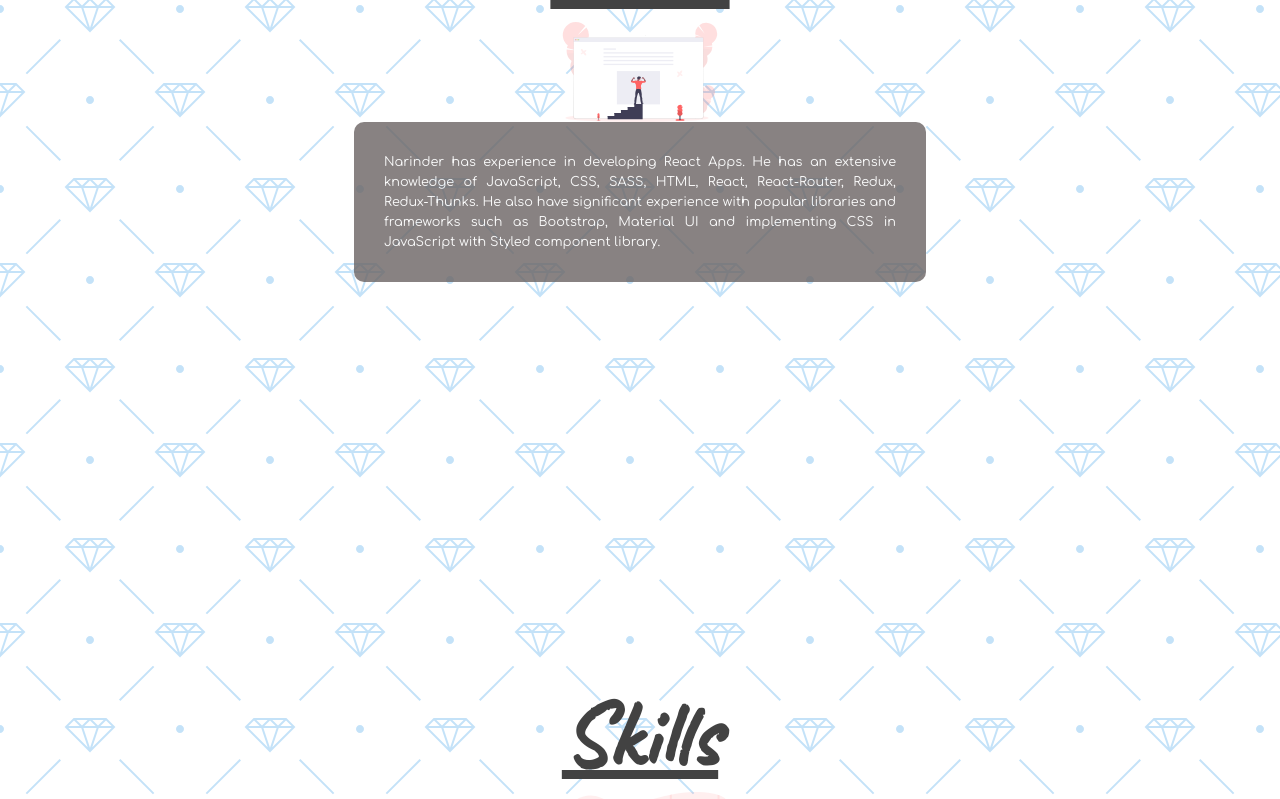
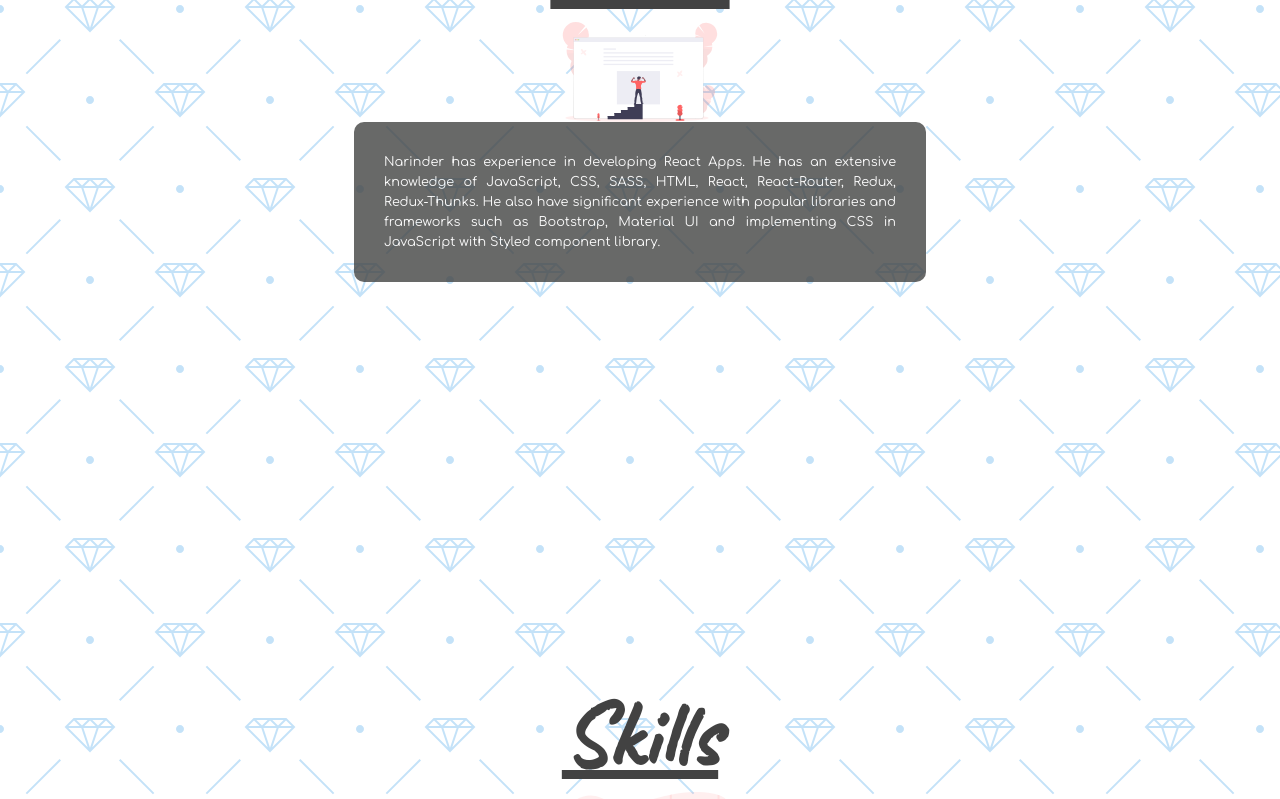
Before and after one commit to Narinder84/dream-projects, a React (Create React App) app: page / in a window 1280 px wide. Shown: the part 1160-1959 px from the top of the page. Built offline with nearby package versions, Linux system fonts and the light colour scheme.

Commit message:
initial setup

```diff
--- a/src/components/darkLightMode/darkLight.style.css
+++ b/src/components/darkLightMode/darkLight.style.css
@@ -20,7 +20,7 @@
 	--secondary-color: #03dac5;
 	--on-primary: #000;
 	--on-background: rgba(255, 255, 255, 0.9);
-	--on-background-alt: rgba(255, 255, 255, 0.7);
+	--on-background-alt: rgba(73, 71, 71, 0.7);
 	--background: #070000;
 }
 @media screen and (-webkit-min-device-pixel-ratio: 0) {
@@ -172,7 +172,7 @@
 		width: 40%;
 		text-align: justify;
 		opacity: 0.8;
-		background: rgb(107, 100, 100);
+		background: rgb(67, 68, 67);
 		/* background: rgb(0 0 0 / 50%); */
 		color: var(--on-primary);
 		border-radius: 10px;
```
